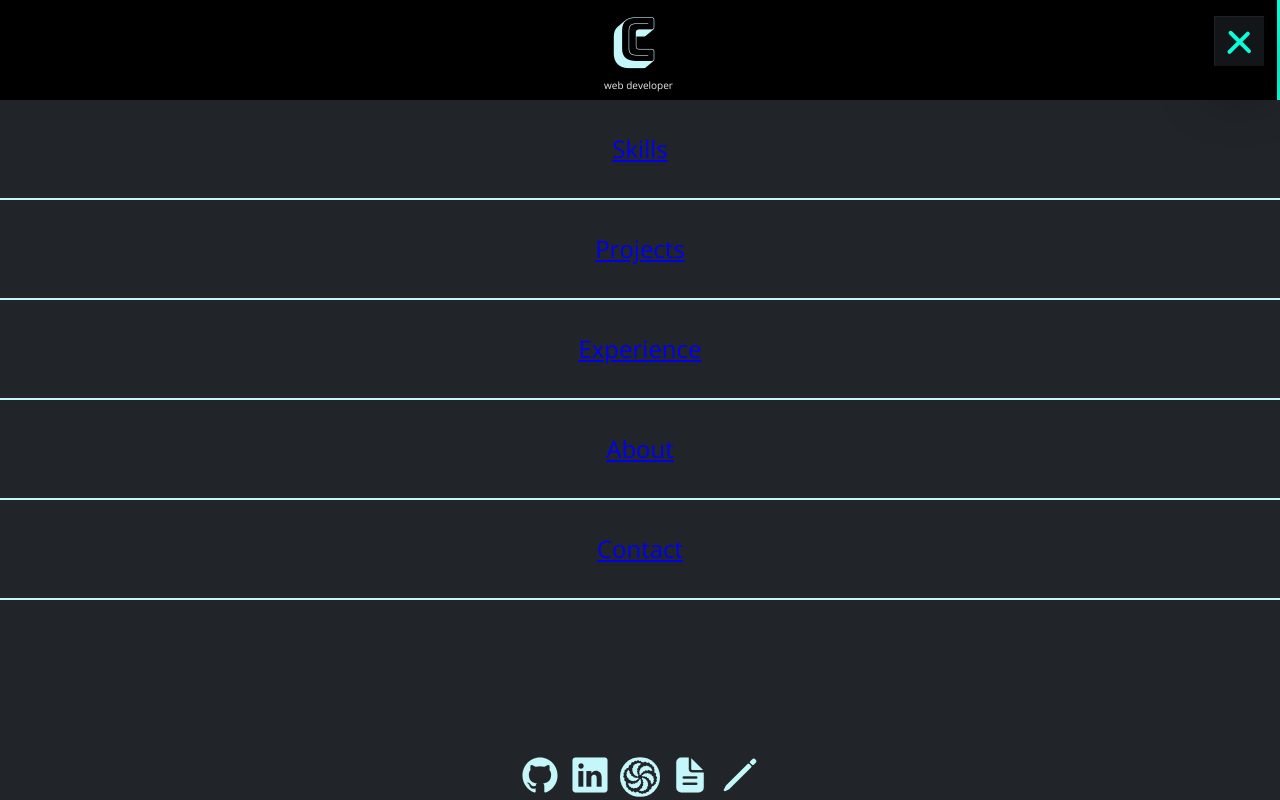
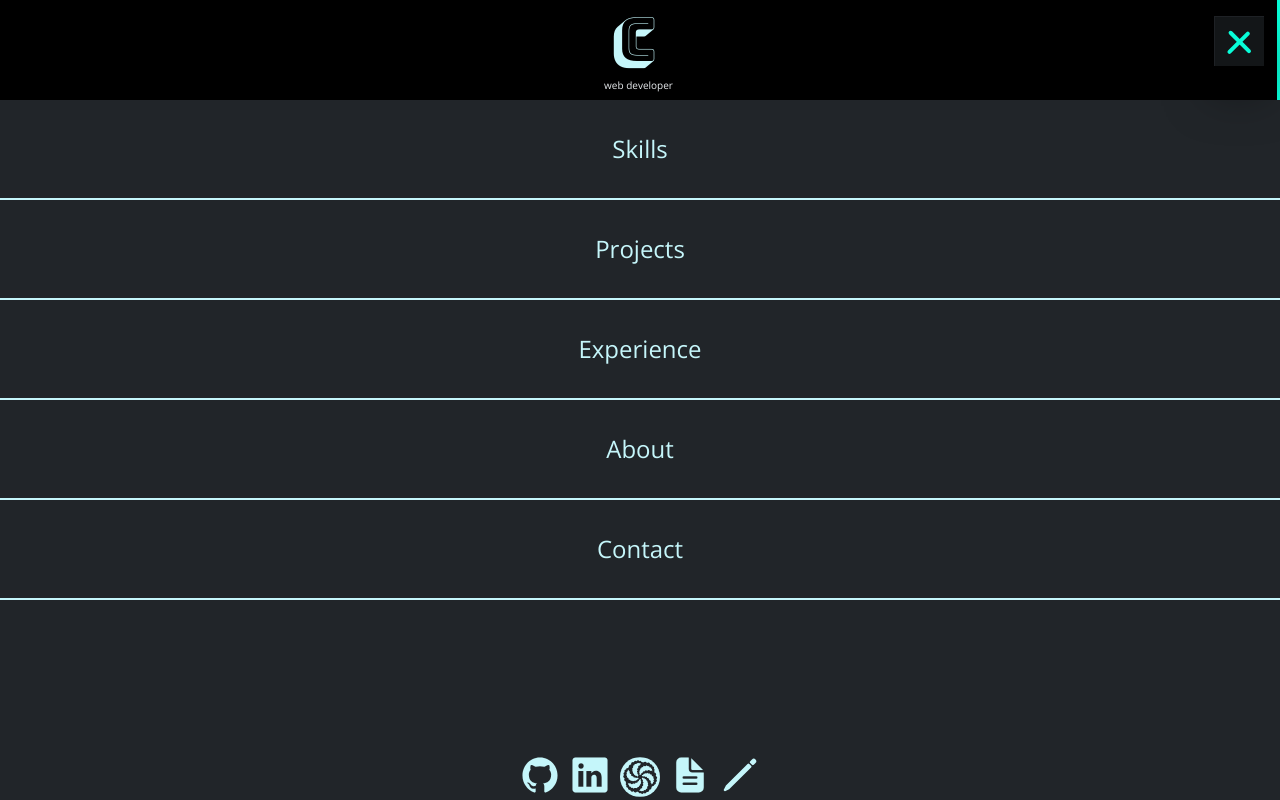
Before and after one commit to clemgbld/clement-s-portfolio, a React (Create React App) app: page / in a window 1280 px wide. Both pictures are taken after a click on the element 1239 px from the left and 41 px from the top of the page. Shown: the top 800 px of the page. Built offline with nearby package versions, Linux system fonts and the light colour scheme.

Commit message:
rollback previous change

```diff
--- a/src/components/Navigation/NavLink.js
+++ b/src/components/Navigation/NavLink.js
@@ -16,7 +16,7 @@ const NavLink = ({ text, to, offset, delay, onClose }) => {
   };
 
   return (
-    <Link href="#" to={to} smooth={true} duration={500} offset={offset}>
+    <Link to={to} smooth={true} duration={500} offset={offset}>
       <AnimatedP
         className={classes.link}
         variants={navLinkVariants}
--- a/src/components/UI/ButtonLink.js
+++ b/src/components/UI/ButtonLink.js
@@ -5,7 +5,7 @@ import { Link } from "react-scroll";
 
 const ButtonLink = ({ text, to, offset }) => {
   return (
-    <Link href="#" to={to} smooth={true} duration={600} offset={offset}>
+    <Link to={to} smooth={true} duration={600} offset={offset}>
       <m.p
         initial={{ opacity: 0, translateY: "20px" }}
         animate={{
```
